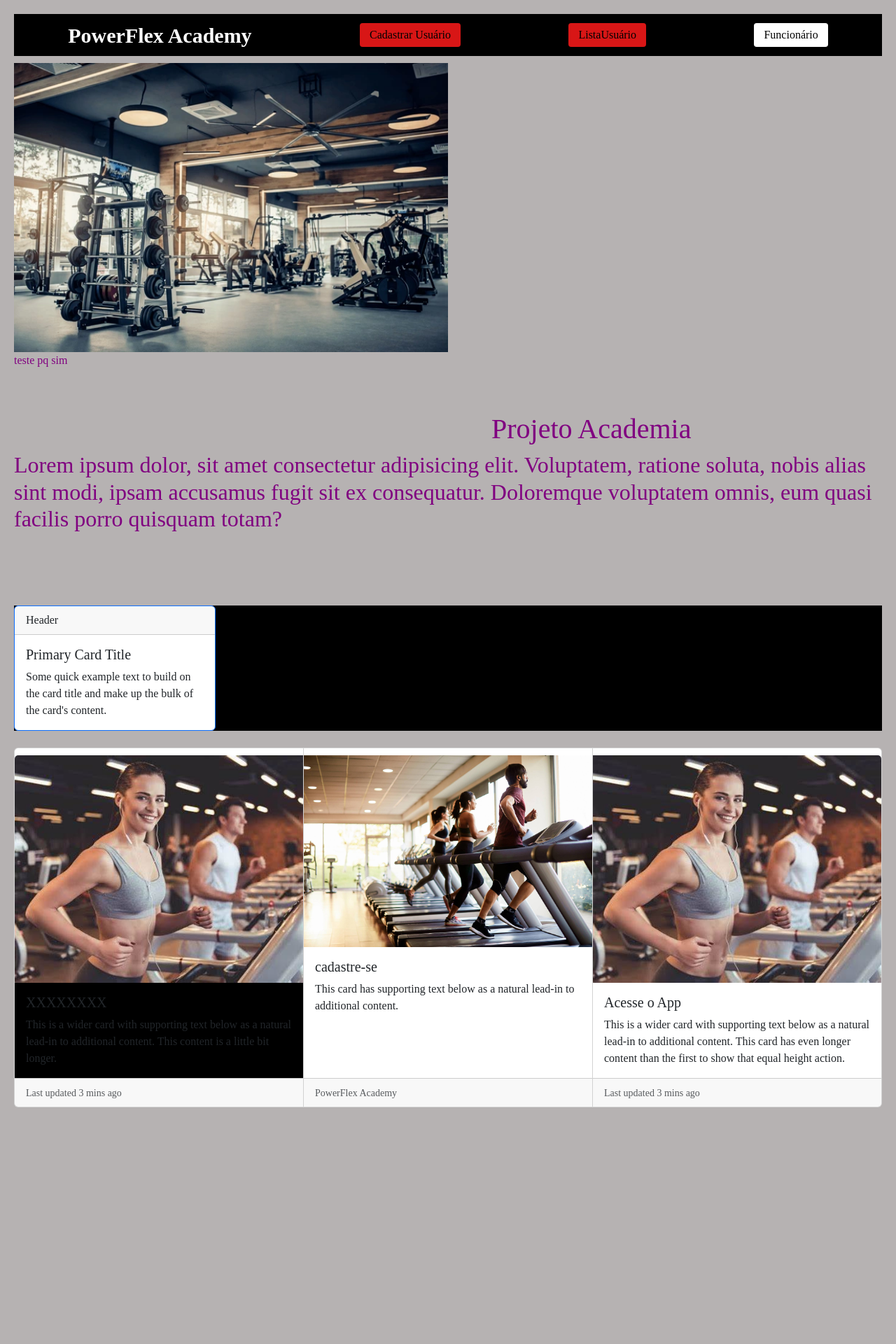
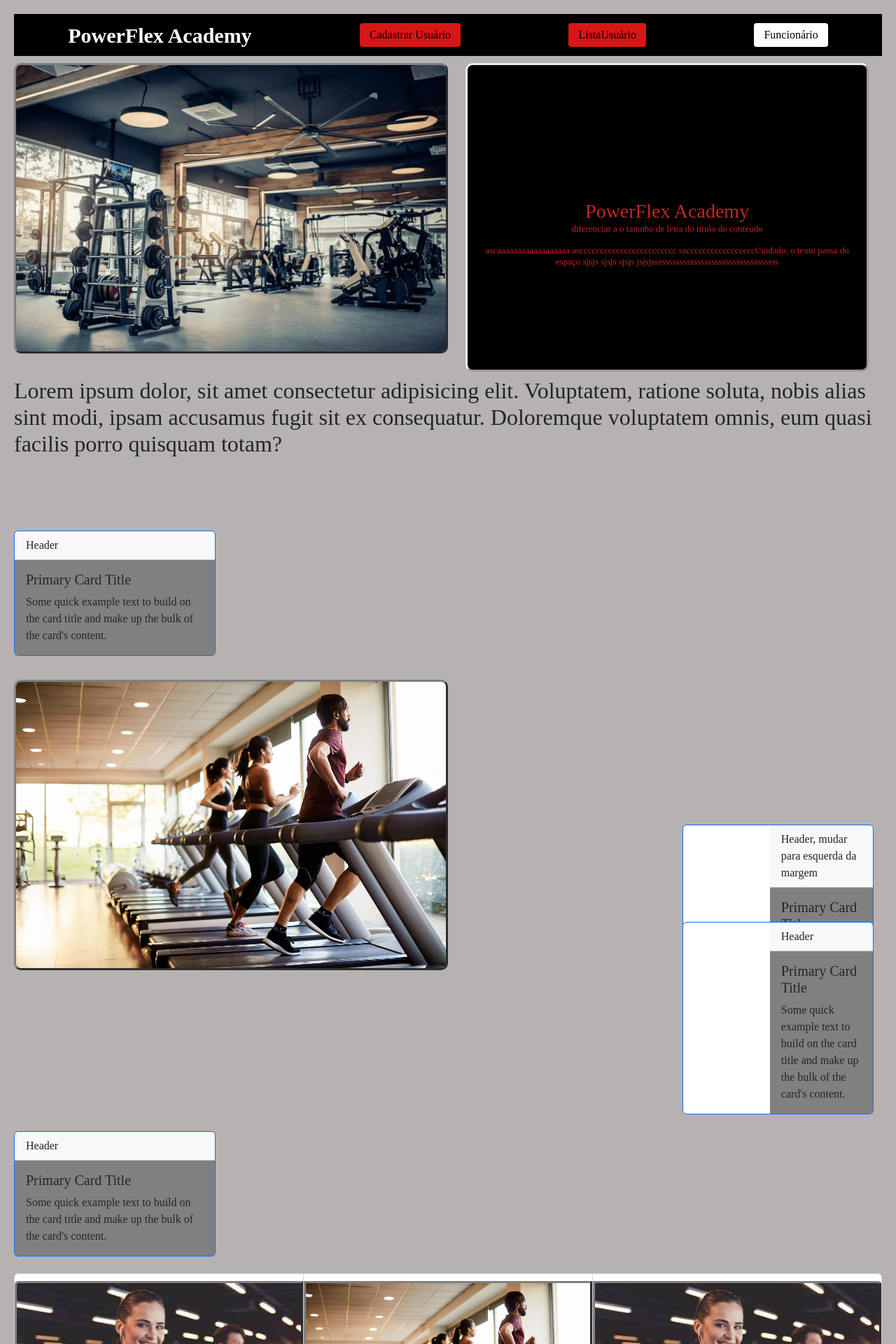
Before and after one commit to Heriwill/tcc_cods4, a React (Vite) app: page / in a window 1280 px wide. Shown: the top 1920 px of the page at 70% size. Before the commit the page ends 1602 px from the top, so only its background shows below. Built offline with nearby package versions, Linux system fonts and the light colour scheme.

Commit message:
Adição de imagem e carde

```diff
--- a/src/index.css
+++ b/src/index.css
@@ -4,7 +4,7 @@
 }
 
 body{
-  color: purple;
+  --color: purple;
   background-color: rgb(182, 178, 178);
   font-family: 'Times New Roman', Times, serif;
 }
--- a/src/pages/Home/home.css
+++ b/src/pages/Home/home.css
@@ -1,42 +1,73 @@
 img{
     width: 50%;
     margin-top: 10px;
+    border-radius: 10px;
+    border-style: outset;
+    border-color: gray;
 }
 
-h1{
-    margin-top: 10px;
-    margin-left: 55%;
-
-}
---ou colocar a imagem de fundo na metade da tela
-.texto1{
+/*Ou colocar a imagem de fundo na metade da tela*/
+#titulo{
     --cursor: pointer;
-    background-color: #000;
-    padding: 15.5% 14px;
+    background-color: #000000;
+    padding: 15.5% 14px 10.5% ;
     margin-left: 52%;
     margin-right: 1.5%;
     margin-top: -33.5%;
     text-decoration: none;
-    color: #FFF;
+    color: #c72525;
     border-radius: 10px;
-    font-size: 20px;
+    border-style: outset;
+    --border-spacing: 50px;
+    font-size: 28px;
+    font-display: block;
+    text-align: center;
+    box-sizing: border-box;
+
 
 
 }
-.titulo{
-    color: purple;
-    margin-top: 5%;
+
+.texto1{
+    font-size: small;
+}
+/*
+
+#cardedireita{
+  margin-left: 76%;
+  width: 22%;
+
+}
+*/
+.cardedireita{
+    margin-left: 77%;
+    margin-top: -208px;
+    width: 22%;
+    padding-left: 10%;
+
+}
+#imgmeio{
+    width: 50%;
+
+
 }
 
-.corpocarde{
-    background-color: #000;
-    color: plum;
+.cardecorpo{
+    background-color: grey;
 }
 .cardetitulo{
     color: plum;
 }
 
-.cardetextoo{
-    background-color: #000;
-    color: firebrick;
+.cardetexto{
+    color: plum;
 }
+
+#link{
+    --visibility: visible;
+    color: aqua;
+}
+
+Card.Img{
+    cursor: pointer;
+}
--- a/src/pages/Home/index.jsx
+++ b/src/pages/Home/index.jsx
@@ -2,27 +2,34 @@ import React from 'react';
 import { Link } from 'react-router-dom';
 import Card from 'react-bootstrap/Card';
 import CardGroup from 'react-bootstrap/CardGroup';
+import Image from 'react-bootstrap/Image';
+
 import './home.css'
 
 function Home(){
 
     return(
       <>
-        <div>
+
            <img src="../images/imgfundo.jpeg" alt="" />
-          <div className='texto1'>teste pq sim</div>
-           <h1 className='titulo'>Projeto Academia</h1>
-           <h2>Lorem ipsum dolor, sit amet consectetur adipisicing elit. Voluptatem, ratione soluta, nobis alias sint modi, ipsam accusamus fugit sit ex consequatur. Doloremque voluptatem omnis, eum quasi facilis porro quisquam totam?</h2>
+
+
+           <h1 id='titulo'>PowerFlex Academy
+          <p className='texto1'>diferenciar a o tamnho de letra do título do conteudo</p>
+          <p className='texto1'>ascaaaaaaaaaaaaaaaaaa ascccccccccccccccccccccccc sacccccccccccccccccCuidado, o texto passa do espaço sjsjs sjsjs sjsjs jsjsjssssssssssssssssssssssssssssssssssss</p>
+           </h1>
+
+           <h2 >Lorem ipsum dolor, sit amet consectetur adipisicing elit. Voluptatem, ratione soluta, nobis alias sint modi, ipsam accusamus fugit sit ex consequatur. Doloremque voluptatem omnis, eum quasi facilis porro quisquam totam?</h2>
 
             <p></p>
             <br /><br />
-        </div>
+
         <p></p><br />
 
-        <div  className='cardetextoo'>
-        <Card border="primary" style={{ width: '18rem' }}>
+
+        <Card border="primary" style={{ width: '18rem' }} >
         <Card.Header>Header</Card.Header>
-        <Card.Body>
+        <Card.Body className='cardecorpo'>
           <Card.Title>Primary Card Title</Card.Title>
           <Card.Text>
             Some quick example text to build on the card title and make up the
@@ -30,17 +37,59 @@ function Home(){
           </Card.Text>
         </Card.Body>
       </Card>
-      </div>
+
       <br />
 
+      <img src="../images/imgcarde2.jpeg" id='imgmeio'/>
+
+      <Card border="primary" className='cardedireita' >
+        <Card.Header>Header, mudar para esquerda da margem</Card.Header>
+        <Card.Body className='cardecorpo'>
+          <Card.Title>Primary Card Title</Card.Title>
+          <Card.Text>
+            Some quick example text to build on the card title and make up the
+            bulk of the card's content.
+          </Card.Text>
+        </Card.Body>
+      </Card>
+
+    <br />
+
+    <Card border="primary" className='cardedireita' >
+        <Card.Header>Header</Card.Header>
+        <Card.Body className='cardecorpo'>
+          <Card.Title>Primary Card Title</Card.Title>
+          <Card.Text>
+            Some quick example text to build on the card title and make up the
+            bulk of the card's content.
+          </Card.Text>
+        </Card.Body>
+      </Card>
+
+    <br />
+
+    <Card border="primary" style={{ width: '18rem' }} >
+        <Card.Header>Header</Card.Header>
+        <Card.Body className='cardecorpo'>
+          <Card.Title>Primary Card Title</Card.Title>
+          <Card.Text>
+            Some quick example text to build on the card title and make up the
+            bulk of the card's content.
+          </Card.Text>
+        </Card.Body>
+      </Card>
+
+<   br />
 
         <div>
         <CardGroup>
       <Card>
-        <Card.Img variant="top" src="../images/imgcarde1.jpeg" />
-        <Card.Body className='corpocarde'>
-          <Card.Title className='cardetitulo'>XXXXXXXX</Card.Title>
-          <Card.Text>
+        <Card.Img className='Card.Img' variant="top" src="../images/imgcarde1.jpeg" />
+        <Card.Body className='cardecorpo'>
+          <Card.Title className='cardetitulo'>
+          <a href="http://" className='link'>XXXXXXXXXXXXXXX</a>
+          </Card.Title>
+          <Card.Text className='cardetexto'>
             This is a wider card with supporting text below as a natural lead-in
             to additional content. This content is a little bit longer.
           </Card.Text>
@@ -50,10 +99,12 @@ function Home(){
         </Card.Footer>
       </Card>
       <Card>
-        <Card.Img variant="top" src="../images/imgcarde2.jpeg" />
-        <Card.Body>
-          <Card.Title>cadastre-se</Card.Title>
-          <Card.Text>
+        <Card.Img variant="top" src="../images/imgcarde2.jpeg" heref=""/>
+        <Card.Body className='cardecorpo'>
+          <Card.Title className='cardetitulo'>
+          <a href="../Usuario" className='link'>cadastre-se</a>
+          </Card.Title>
+          <Card.Text className='cardetexto'>
             This card has supporting text below as a natural lead-in to
             additional content.{' '}
           </Card.Text>
@@ -64,9 +115,11 @@ function Home(){
       </Card>
       <Card>
         <Card.Img variant="top" src="../images/imgcarde1.jpeg" />
-        <Card.Body>
-          <Card.Title>Acesse o App</Card.Title>
-          <Card.Text>
+        <Card.Body className='cardecorpo'>
+          <Card.Title className='cardetitulo'>
+          <a href="http://" className='link'>Acesse o App</a>
+          </Card.Title>
+          <Card.Text className='cardetexto'>
             This is a wider card with supporting text below as a natural lead-in
             to additional content. This card has even longer content than the
             first to show that equal height action.
@@ -80,7 +133,10 @@ function Home(){
           </div>
 
 
-
+      <footer>
+        <p>Footer</p>
+        <p>Informacoes finais</p>
+      </footer>
 
 
     </>
```
